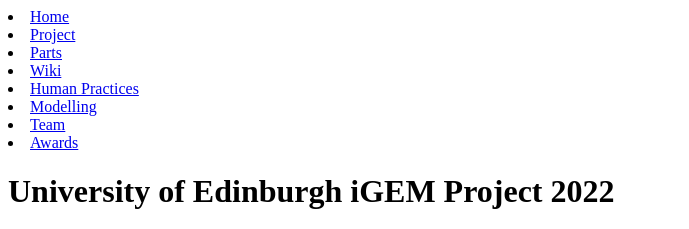
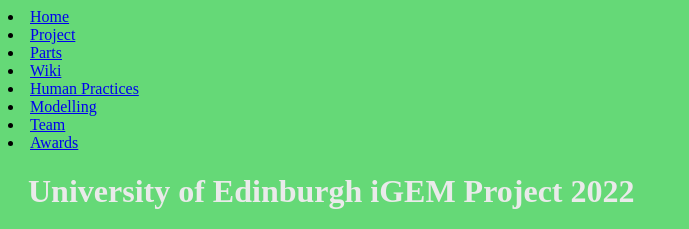
Before and after one commit to Gabriel-EspinozaDiaz/Wiki_Staging_Branch, a plain HTML site: page index.html in a window 1280 px wide. Shown: the top 229 px of the page, without its empty margins (0-689 px from the left). Drawn offline with Linux system fonts and the light colour scheme.

Commit message:
css implementation

```diff
--- a/index.html
+++ b/index.html
@@ -1,6 +1,7 @@
 <!DOCTYPE html>
 <html lang="en">
     <head>
+        <link rel="stylesheet" href="wiki_style.css">
         <title>Home | Edinburgh iGEM Wiki 2022</title>
         <meta charset="UTF-8">
         <meta http-equiv="X-UA-Compatible" content="IE=edge">
--- /dev/null
+++ b/wiki_style.css
@@ -0,0 +1,8 @@
+body {
+    background-color: rgb(101, 217, 119);
+  }
+
+  h1 {
+    color: rgb(234, 234, 234);
+    margin-left: 20px;
+  }
```
